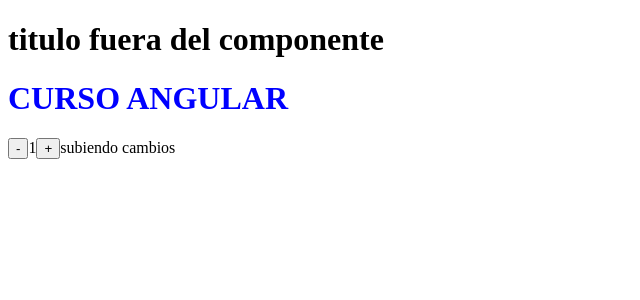
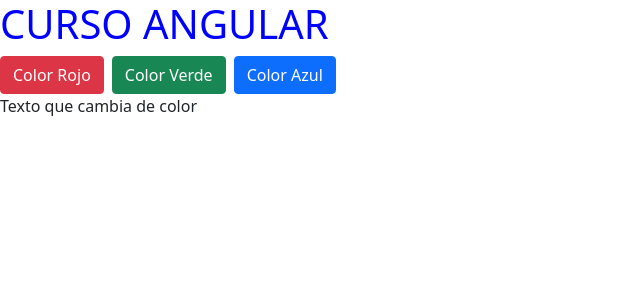
Before and after one commit to Carito-pkt/Curso_Angular, an Angular app: page / in a window 1280 px wide. Shown: the top 300 px of the page, without its empty margins (0-640 px from the left). Built offline with nearby package versions, Linux system fonts and the light colour scheme.

Commit message:
aprendiendo eventos

```diff
--- a/src/app/app.component.html
+++ b/src/app/app.component.html
@@ -2,4 +2,4 @@
 
 <!--llmando al componente-->
 
-<app-contador></app-contador>
+<app-botones></app-botones>
--- a/src/app/app.module.ts
+++ b/src/app/app.module.ts
@@ -2,11 +2,13 @@ import { NgModule } from '@angular/core';
 import { BrowserModule } from '@angular/platform-browser';
 
 import { AppComponent } from './app.component';
-import { ContadorComponent } from './contador/contador.component'; //importo el typescript
+import { ContadorComponent } from './contador/contador.component';
+import { BotonesComponent } from './botones/botones.component'; //importo el typescript
 @NgModule({
   declarations: [
     AppComponent,
-    ContadorComponent
+    ContadorComponent,
+    BotonesComponent
   ],
   imports: [
     BrowserModule
--- /dev/null
+++ b/src/app/botones/botones.component.html
@@ -0,0 +1,7 @@
+<div>
+   <button class="btn btn-danger" (click)="text_Color = 'text-danger'">Color Rojo</button>
+   <button class="btn btn-success mx-2" (click)="text_Color = 'text-success'">Color Verde</button>
+   <button class="btn btn-primary" (click)="text_Color = 'text-primary'">Color Azul</button>
+</div>
+
+<p [class]="text_Color">Texto que cambia de color</p>
--- /dev/null
+++ b/src/app/botones/botones.component.ts
@@ -0,0 +1,11 @@
+import { Component } from '@angular/core';
+
+@Component({
+  selector: 'app-botones',
+  templateUrl: './botones.component.html',
+  styleUrls: ['./botones.component.css']
+})
+export class BotonesComponent {
+  text_Color: string = "";
+
+}
--- a/src/index.html
+++ b/src/index.html
@@ -6,9 +6,9 @@
   <base href="/">
   <meta name="viewport" content="width=device-width, initial-scale=1">
   <link rel="icon" type="image/x-icon" href="favicon.ico">
+  <link href="https://cdn.jsdelivr.net/npm/bootstrap@5.0.2/dist/css/bootstrap.min.css" rel="stylesheet" integrity="sha384-EVSTQN3/azprG1Anm3QDgpJLIm9Nao0Yz1ztcQTwFspd3yD65VohhpuuCOmLASjC" crossorigin="anonymous">
 </head>
 <body>
-  <h1>titulo fuera del componente</h1>
   <app-root></app-root>
 </body>
 </html>
```
Also changed, not shown: src/app/botones/botones.component.css (added), 1 other file (tests, documents, lock files or other folders).
